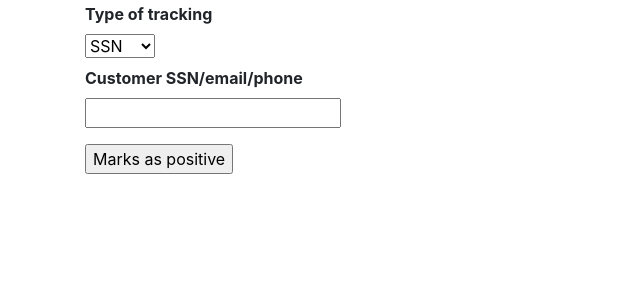
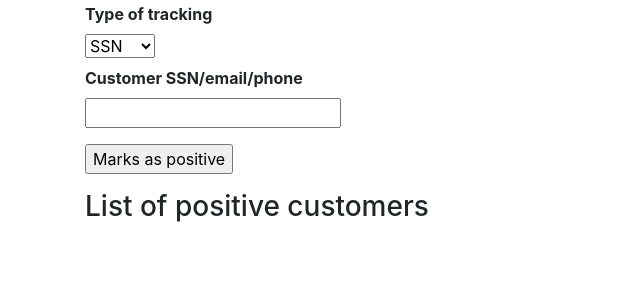
Before and after one commit to federicosilvestri/ase-GoOutSafe-s4, a Flask app: template gooutsafe/templates/authority_profile.html in a window 1280 px wide. Shown: the part 198-498 px from the top of the page, without its empty margins (0-640 px from the left). Run offline with Flask 2, Linux system fonts and the light colour scheme; the template is opened without the code that fills it: values that come from a table or form of the project are taken from there, others are empty; the visitor is signed in with stand-in values (Sample User, id 1); data comes from the database, SQL or seed files in the repository; parts of the project's set-up code (start-up, migrations or seed data) failed here and were passed over; some libraries are stand-ins or nearby versions.

Commit message:
added list of positive customer for HA

```diff
--- a/gooutsafe/templates/authority_profile.html
+++ b/gooutsafe/templates/authority_profile.html
@@ -37,6 +37,14 @@
                     <p>
                         <input type=submit value="Marks as positive">
                 </form>
+                <h3>List of positive customers</h3>
+                {% for customer in pos_customers %}
+                    <div>
+                        <li>
+                            {{ customer.firstname }} {{ customer.lastname }} -- SSN: {{ customer.social_number }} | email: {{ customer.email }}
+                        </li>
+                    </div>
+                {% endfor %}
             </div>
         </div>
     {% endif %}
--- a/gooutsafe/views/auth.py
+++ b/gooutsafe/views/auth.py
@@ -8,6 +8,7 @@ from gooutsafe.forms.authority import AuthorityForm
 from gooutsafe.models.user import User
 from gooutsafe.models.restaurant import Restaurant
 from gooutsafe.dao.user_manager import UserManager
+from gooutsafe.dao.customer_manager import CustomerManager
 
 auth = Blueprint('auth', __name__)
 
@@ -29,7 +30,8 @@ def login():
                 return render_template('customer_profile.html', current_user=user)
             else:
                 ha_form = AuthorityForm()
-                return render_template('authority_profile.html', current_user=user, form = ha_form)
+                pos_customers = CustomerManager.retrieve_all_positive()
+                return render_template('authority_profile.html', current_user=user, form = ha_form, pos_customers=pos_customers)
 
     return render_template('login.html', form=form)
 
--- a/gooutsafe/views/health_authority.py
+++ b/gooutsafe/views/health_authority.py
@@ -26,8 +26,6 @@ def mark_positive():
         if(customer is not None):
             customer.set_health_status(status=True)
             CustomerManager.update_customer(customer)
-            print(customer.firstname)
-            print(customer.health_status)
-
     form = AuthorityForm()
-    return render_template('authority_profile.html', form=form)
+    pos_customers = CustomerManager.retrieve_all_positive()
+    return render_template('authority_profile.html', form=form, pos_customers=pos_customers)
```
Also changed, not shown: gooutsafe/dao/customer_manager.py (+6 -1 lines), tests/dao/test_customer_manager.py (+20 -4 lines).
